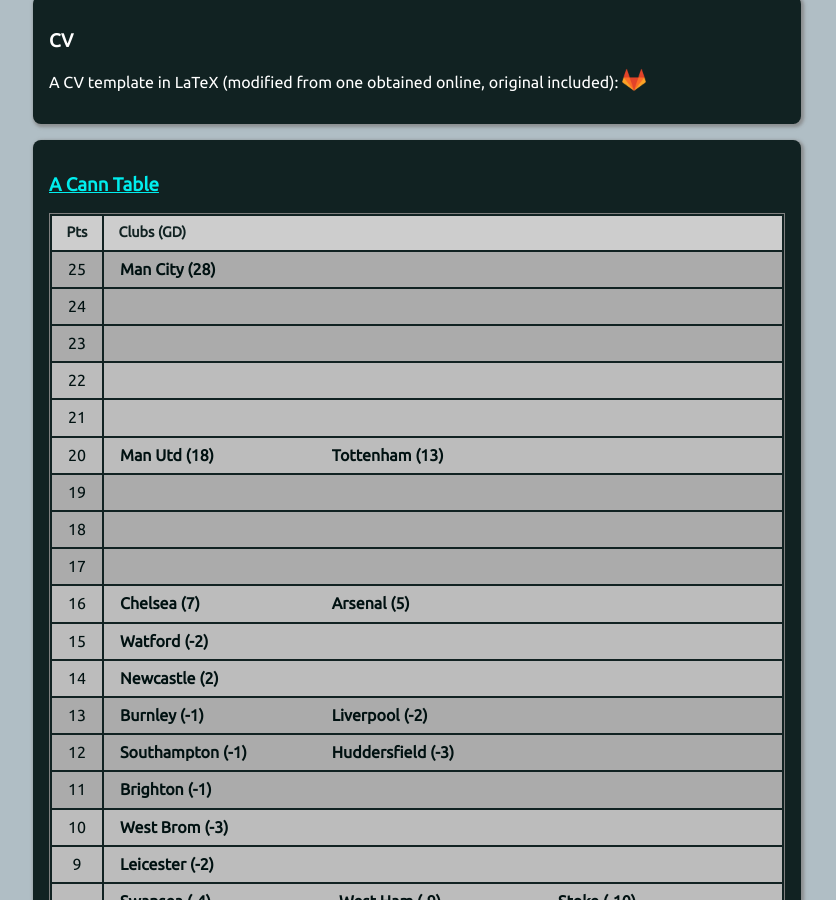
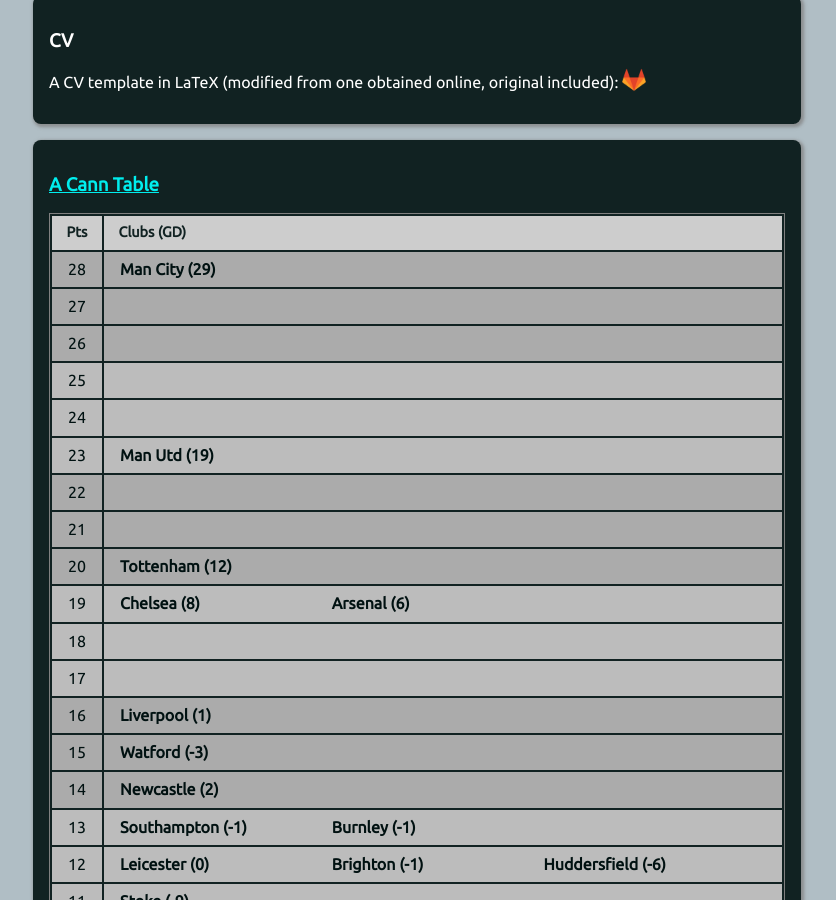
Before and after one commit to muru/muru.github.io, a Jekyll site: the page built from resources.md, in a window 1280 px wide and 900 px high, scrolled down 1392 px. Shown: the whole window, without its empty margins (223-1059 px from the left). Built offline with Jekyll 4.4.1, drawn with Linux system fonts in a browser that asks for light colours; some of the changed text lies outside the part shown.

Commit message:
updated cann-table: Mon 30 Oct 05:00:16 IST 2017

```diff
--- a/cann-table.html
+++ b/cann-table.html
@@ -1,139 +1,149 @@
 <table id="cann-table">
 <thead> <th> Pts </th> <th> Clubs (GD) </th> </thead>
 	<tr class="cann-row-1">
-		<td class="cann-point"> 25 </td>
+		<td class="cann-point"> 28 </td>
 		<td class="cann-clubs">
-			<span class="club-name"> Man City (28) </span>
+			<span class="club-name"> Man City (29) </span>
 		</td>
  	</tr>
 	<tr class="cann-row-1">
+		<td class="cann-point"> 27 </td>
+		<td class="cann-clubs">
+		</td>
+ 	</tr>
+	<tr class="cann-row-1">
+		<td class="cann-point"> 26 </td>
+		<td class="cann-clubs">
+		</td>
+ 	</tr>
+	<tr class="cann-row-2">
+		<td class="cann-point"> 25 </td>
+		<td class="cann-clubs">
+		</td>
+ 	</tr>
+	<tr class="cann-row-2">
 		<td class="cann-point"> 24 </td>
 		<td class="cann-clubs">
 		</td>
  	</tr>
+	<tr class="cann-row-2">
+		<td class="cann-point"> 23 </td>
+		<td class="cann-clubs">
+			<span class="club-name"> Man Utd (19) </span>
+		</td>
+ 	</tr>
 	<tr class="cann-row-1">
-		<td class="cann-point"> 23 </td>
+		<td class="cann-point"> 22 </td>
+		<td class="cann-clubs">
+		</td>
+ 	</tr>
+	<tr class="cann-row-1">
+		<td class="cann-point"> 21 </td>
+		<td class="cann-clubs">
+		</td>
+ 	</tr>
+	<tr class="cann-row-1">
+		<td class="cann-point"> 20 </td>
+		<td class="cann-clubs">
+			<span class="club-name"> Tottenham (12) </span>
+		</td>
+ 	</tr>
+	<tr class="cann-row-2">
+		<td class="cann-point"> 19 </td>
+		<td class="cann-clubs">
+			<span class="club-name"> Chelsea (8) </span>
+			<span class="club-name"> Arsenal (6) </span>
+		</td>
+ 	</tr>
+	<tr class="cann-row-2">
+		<td class="cann-point"> 18 </td>
 		<td class="cann-clubs">
 		</td>
  	</tr>
 	<tr class="cann-row-2">
-		<td class="cann-point"> 22 </td>
-		<td class="cann-clubs">
-		</td>
- 	</tr>
-	<tr class="cann-row-2">
-		<td class="cann-point"> 21 </td>
-		<td class="cann-clubs">
-		</td>
- 	</tr>
-	<tr class="cann-row-2">
-		<td class="cann-point"> 20 </td>
-		<td class="cann-clubs">
-			<span class="club-name"> Man Utd (18) </span>
-			<span class="club-name"> Tottenham (13) </span>
-		</td>
- 	</tr>
-	<tr class="cann-row-1">
-		<td class="cann-point"> 19 </td>
+		<td class="cann-point"> 17 </td>
 		<td class="cann-clubs">
 		</td>
  	</tr>
 	<tr class="cann-row-1">
-		<td class="cann-point"> 18 </td>
+		<td class="cann-point"> 16 </td>
 		<td class="cann-clubs">
+			<span class="club-name"> Liverpool (1) </span>
 		</td>
  	</tr>
 	<tr class="cann-row-1">
-		<td class="cann-point"> 17 </td>
+		<td class="cann-point"> 15 </td>
 		<td class="cann-clubs">
+			<span class="club-name"> Watford (-3) </span>
 		</td>
  	</tr>
-	<tr class="cann-row-2">
-		<td class="cann-point"> 16 </td>
-		<td class="cann-clubs">
-			<span class="club-name"> Chelsea (7) </span>
-			<span class="club-name"> Arsenal (5) </span>
-		</td>
- 	</tr>
-	<tr class="cann-row-2">
-		<td class="cann-point"> 15 </td>
-		<td class="cann-clubs">
-			<span class="club-name"> Watford (-2) </span>
-		</td>
- 	</tr>
-	<tr class="cann-row-2">
+	<tr class="cann-row-1">
 		<td class="cann-point"> 14 </td>
 		<td class="cann-clubs">
 			<span class="club-name"> Newcastle (2) </span>
 		</td>
  	</tr>
-	<tr class="cann-row-1">
+	<tr class="cann-row-2">
 		<td class="cann-point"> 13 </td>
 		<td class="cann-clubs">
+			<span class="club-name"> Southampton (-1) </span>
 			<span class="club-name"> Burnley (-1) </span>
-			<span class="club-name"> Liverpool (-2) </span>
+		</td>
+ 	</tr>
+	<tr class="cann-row-2">
+		<td class="cann-point"> 12 </td>
+		<td class="cann-clubs">
+			<span class="club-name"> Leicester (0) </span>
+			<span class="club-name"> Brighton (-1) </span>
+			<span class="club-name"> Huddersfield (-6) </span>
+		</td>
+ 	</tr>
+	<tr class="cann-row-2">
+		<td class="cann-point"> 11 </td>
+		<td class="cann-clubs">
+			<span class="club-name"> Stoke (-9) </span>
 		</td>
  	</tr>
 	<tr class="cann-row-1">
-		<td class="cann-point"> 12 </td>
+		<td class="cann-point"> 10 </td>
 		<td class="cann-clubs">
-			<span class="club-name"> Southampton (-1) </span>
-			<span class="club-name"> Huddersfield (-3) </span>
+			<span class="club-name"> West Brom (-4) </span>
 		</td>
  	</tr>
 	<tr class="cann-row-1">
-		<td class="cann-point"> 11 </td>
+		<td class="cann-point"> 9 </td>
 		<td class="cann-clubs">
-			<span class="club-name"> Brighton (-1) </span>
+			<span class="club-name"> West Ham (-9) </span>
+		</td>
+ 	</tr>
+	<tr class="cann-row-1">
+		<td class="cann-point"> 8 </td>
+		<td class="cann-clubs">
+			<span class="club-name"> Swansea (-5) </span>
+			<span class="club-name"> Everton (-13) </span>
 		</td>
  	</tr>
 	<tr class="cann-row-2">
-		<td class="cann-point"> 10 </td>
+		<td class="cann-point"> 7 </td>
 		<td class="cann-clubs">
-			<span class="club-name"> West Brom (-3) </span>
+			<span class="club-name"> Bournemouth (-8) </span>
 		</td>
  	</tr>
 	<tr class="cann-row-2">
-		<td class="cann-point"> 9 </td>
-		<td class="cann-clubs">
-			<span class="club-name"> Leicester (-2) </span>
-		</td>
- 	</tr>
-	<tr class="cann-row-2">
-		<td class="cann-point"> 8 </td>
-		<td class="cann-clubs">
-			<span class="club-name"> Swansea (-4) </span>
-			<span class="club-name"> West Ham (-9) </span>
-			<span class="club-name"> Stoke (-10) </span>
-			<span class="club-name"> Everton (-11) </span>
-		</td>
- 	</tr>
-	<tr class="cann-row-1">
-		<td class="cann-point"> 7 </td>
-		<td class="cann-clubs">
-			<span class="club-name"> Bournemouth (-7) </span>
-		</td>
- 	</tr>
-	<tr class="cann-row-1">
 		<td class="cann-point"> 6 </td>
 		<td class="cann-clubs">
 		</td>
  	</tr>
-	<tr class="cann-row-1">
+	<tr class="cann-row-2">
 		<td class="cann-point"> 5 </td>
 		<td class="cann-clubs">
 		</td>
  	</tr>
-	<tr class="cann-row-2">
+	<tr class="cann-row-1">
 		<td class="cann-point"> 4 </td>
-		<td class="cann-clubs">
-		</td>
- 	</tr>
-	<tr class="cann-row-2">
-		<td class="cann-point"> 3 </td>
 		<td class="cann-clubs">
 			<span class="club-name"> Crystal Palace (-17) </span>
 		</td>
  	</tr>
 </table>
-<span id="cann-gen-note"> Generated on  Monday, 23 October 2017 at 05:00 IST. </span>
+<span id="cann-gen-note"> Generated on  Monday, 30 October 2017 at 05:00 IST. </span>
```
